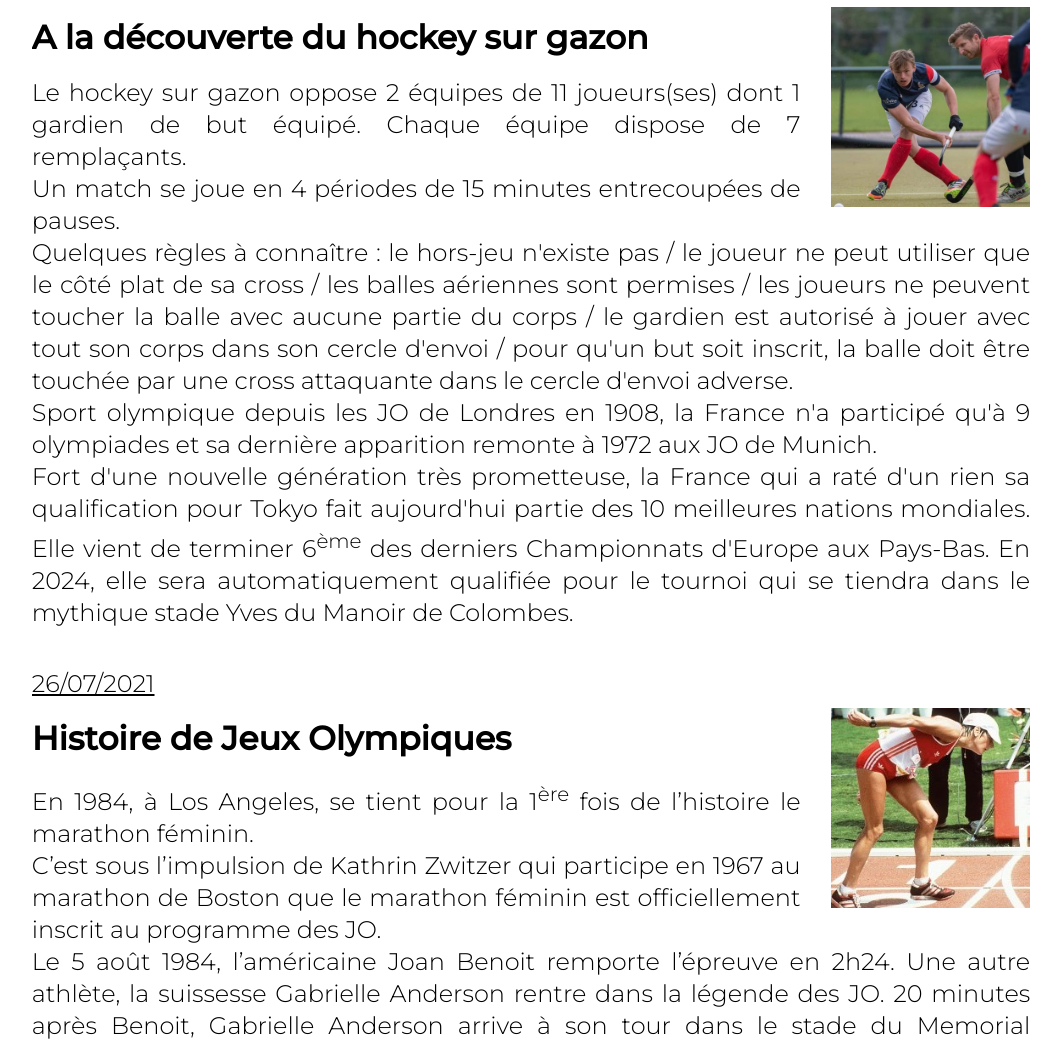
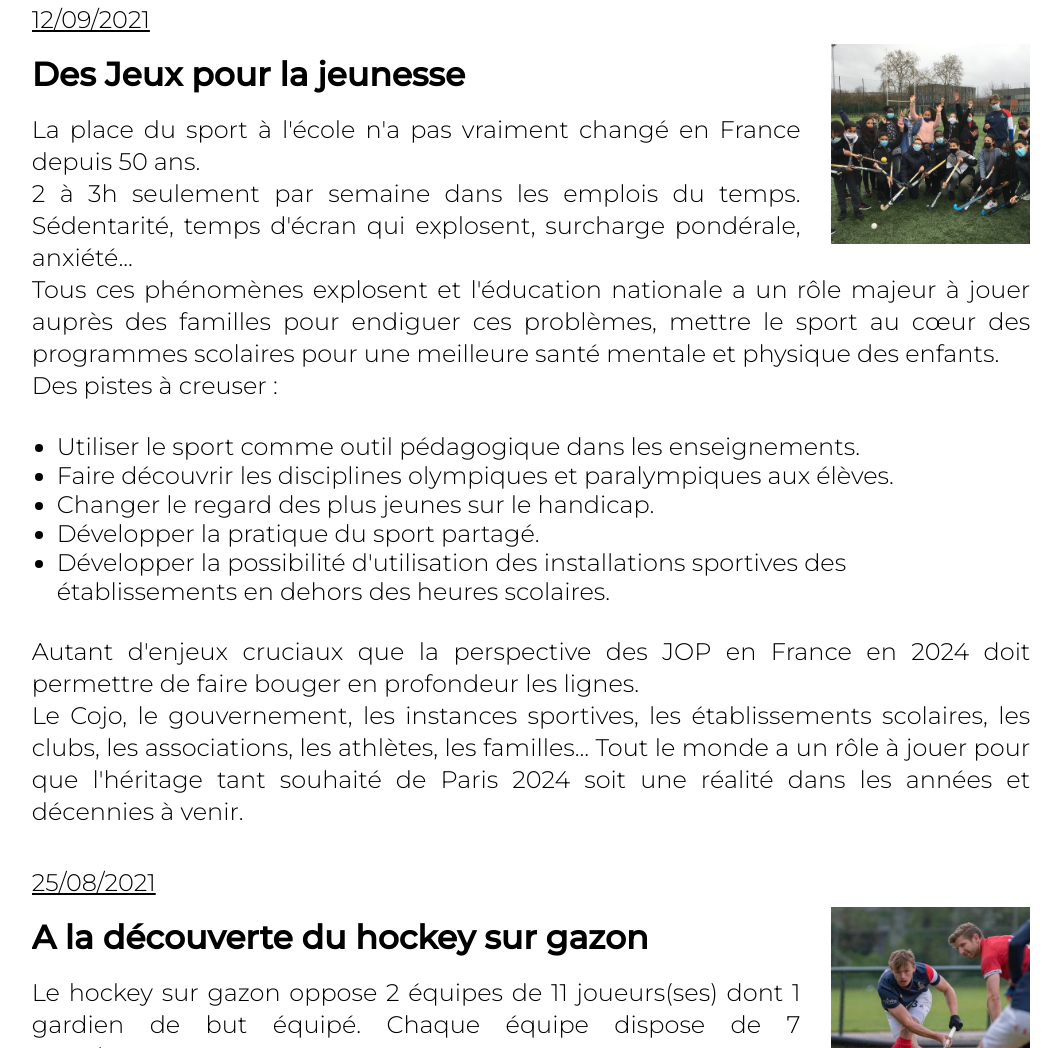
Before and after one commit to louislegrain/Site-HOPe, a plain HTML site: page blog.html in a window 1280 px wide. Shown: the part 1123-2171 px from the top of the page, without its empty margins (109-1170 px from the left). Drawn offline with Linux system fonts and the light colour scheme.

Commit message:
Update website (blog, faire-un-don.html...)

```diff
--- a/blog.html
+++ b/blog.html
@@ -84,11 +84,12 @@
 	<div class="big-container ancres">
 		<h1>Blog</h1>
 		<p class="intro">
-			Ici, nous vous informons sur l'actualité des athlètes Hope, leur préparation, leurs compétitions. Nous donnons des nouvelles sur l'actualité olympique de leur sport.
+			Ici, nous vous informons sur l'actualité des athlètes Hope, leur préparation, leurs compétitions. Nous donnons des nouvelles sur l'actualité olympique.
 		</p>
 		<div class="summary">
 			<h2>Articles</h2>
 			<ul>
+				<li><a href="#des-jeux-pour-la-jeunesse">12/09/2021 - Des Jeux pour la jeunesse</a></li>
 				<li><a href="#a-la-decouverte-du-hockey-sur-gazon">25/08/2021 - A la découverte du hockey sur gazon</a></li>
 				<li><a href="#histoire-de-jeux-olympiques">26/07/2021 - Histoire de Jeux Olympiques</a></li>
 				<li><a href="#developper-le-handisport">01/07/2021 - Développer le handisport</a></li>
@@ -105,6 +106,29 @@
 				<li><a href="#les-sites-olympiques-et-paralympiques-paris-2024">29/11/2020 - Les sites olympiques et paralympiques Paris 2024</a></li>
 			</ul>
 		</div>
+		<article id="des-jeux-pour-la-jeunesse" class="float-container">
+			<p class="date">12/09/2021</p>
+			<h2 class="top-title">Des Jeux pour la jeunesse</h2>
+			<img src="/ressources/blog/hockey_sur_gazon_edouard_vaillant.jpg" alt="Hockey sur gazon au collège Edouard Vaillant">
+			<h2 class="bottom-title">Des Jeux pour la jeunesse</h2>
+			<p>
+				La place du sport à l'école n'a pas vraiment changé en France depuis 50 ans.<br>
+				2 à 3h seulement par semaine dans les emplois du temps. Sédentarité, temps d'écran qui explosent, surcharge pondérale, anxiété...<br>
+				Tous ces phénomènes explosent et l'éducation nationale a un rôle majeur à jouer auprès des familles pour endiguer ces problèmes, mettre le sport au cœur des programmes scolaires pour une meilleure santé mentale et physique des enfants.<br>
+				Des pistes à creuser :
+			</p>
+			<ul class="ul">
+				<li>Utiliser le sport comme outil pédagogique dans les enseignements.</li>
+				<li>Faire découvrir les disciplines olympiques et paralympiques aux élèves.</li>
+				<li>Changer le regard des plus jeunes sur le handicap.</li>
+				<li>Développer la pratique du sport partagé.</li>
+				<li>Développer la possibilité d'utilisation des installations sportives des établissements en dehors des heures scolaires.</li>
+			</ul>
+			<p>
+				Autant d'enjeux cruciaux que la perspective des JOP en France en 2024 doit permettre de faire bouger en profondeur les lignes.<br>
+				Le Cojo, le gouvernement, les instances sportives, les établissements scolaires, les clubs, les associations, les athlètes, les familles... Tout le monde a un rôle à jouer pour que l'héritage tant souhaité de Paris 2024 soit une réalité dans les années et décennies à venir.
+			</p>
+		</article>
 		<article id="a-la-decouverte-du-hockey-sur-gazon" class="float-container">
 			<p class="date">25/08/2021</p>
 			<h2 class="top-title">A la découverte du hockey sur gazon</h2>
--- a/donate_v3.css
+++ b/donate_v4.css
@@ -81,6 +81,10 @@ input:checked + label:not([for=hamburger-btn]) {
 
 p {
 	text-align: left;
+}
+
+p a {
+	color: #f5a081;
 }
 
 .both-container {
--- a/sitemap.xml
+++ b/sitemap.xml
@@ -10,7 +10,7 @@
   <loc>https://hopemediasolidaire.fr/notre-histoire/</loc>
   <priority>0.6</priority>
   <changefreq>monthly</changefreq>
-  <lastmod>2020-12-08</lastmod>
+  <lastmod>2021-09-17</lastmod>
 </url>
 <url>
   <loc>https://hopemediasolidaire.fr/team-hope/</loc>
@@ -40,7 +40,7 @@
   <loc>https://hopemediasolidaire.fr/blog/</loc>
   <priority>0.6</priority>
   <changefreq>weekly</changefreq>
-  <lastmod>2021-07-26</lastmod>
+  <lastmod>2021-09-12</lastmod>
 </url>
 <url>
   <loc>https://hopemediasolidaire.fr/presse/</loc>
```
Also changed, not shown: faire-un-don.html (+5 -1 lines), notre-histoire.html (+1 -1 lines), ressources/blog/hockey_sur_gazon_edouard_vaillant.jpg (added).
